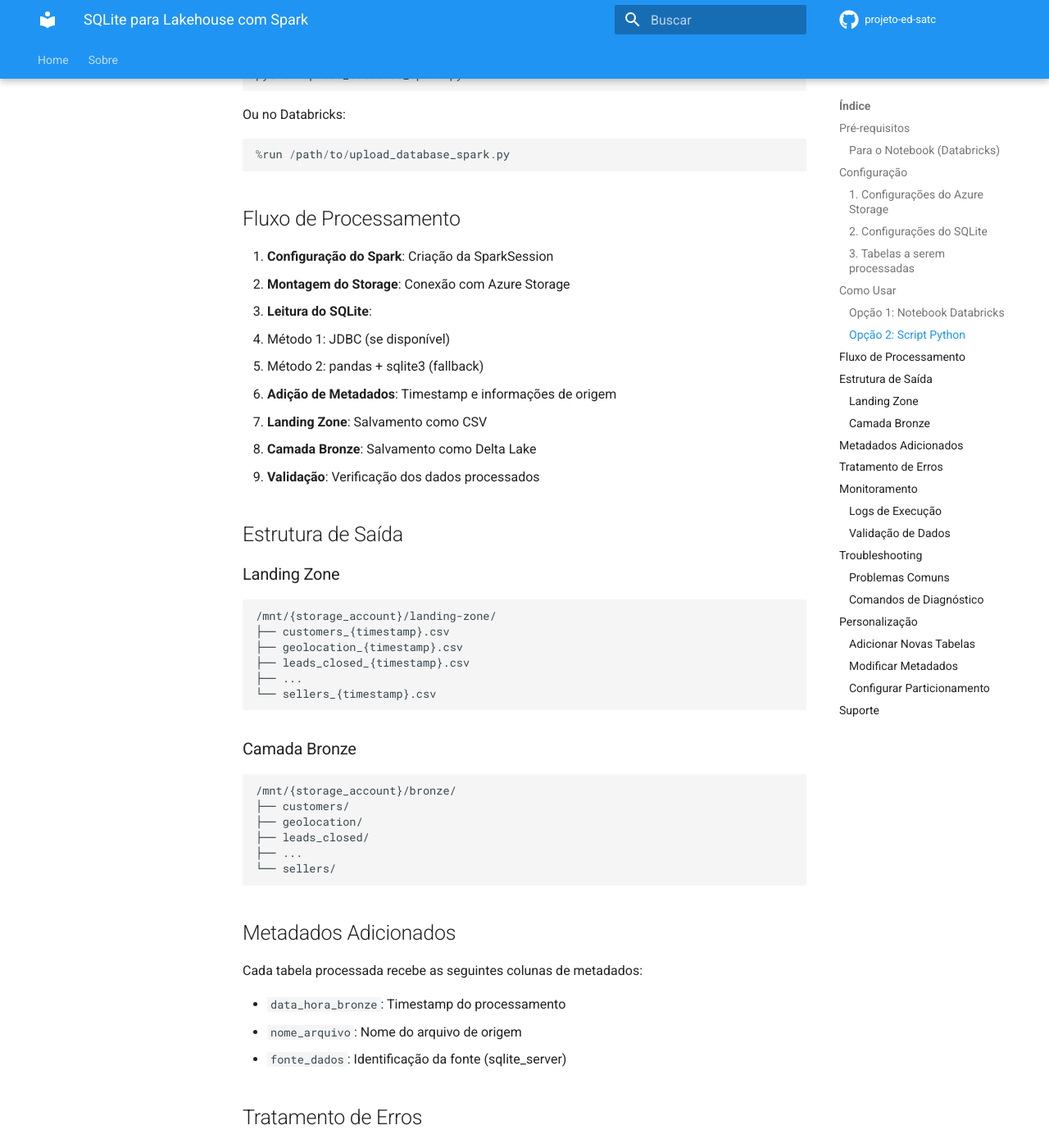
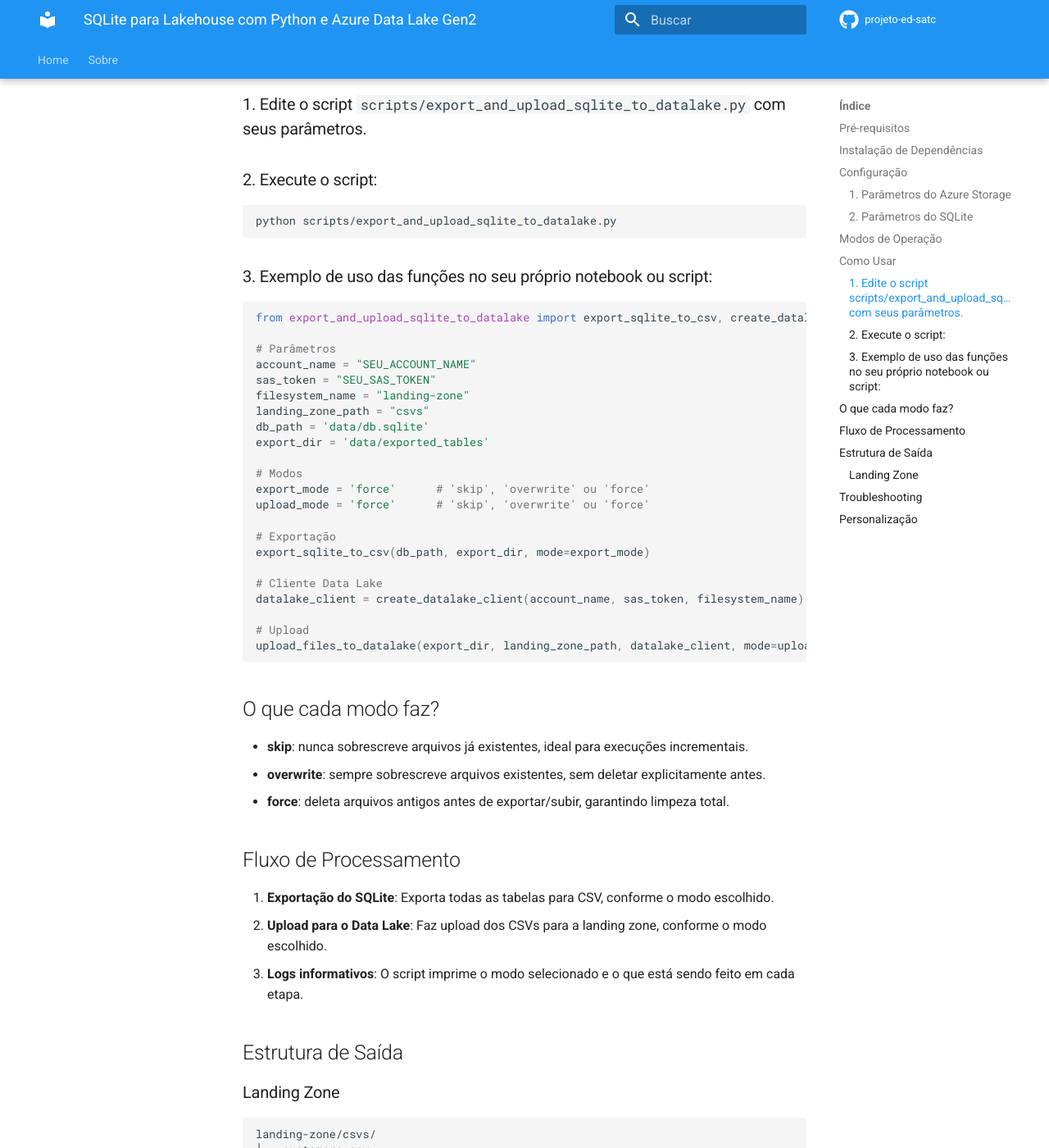
Before and after one commit to NicolasFreitas1/trabalho-final-engenharia-dados, an MkDocs documentation site: the page built from docs/updload-database.md, in a window 1280 px wide and 1400 px high, scrolled down 1563 px. Shown: the whole window at 82% size. Built offline with MkDocs 1.6.1 and Material for MkDocs 9.7.7, drawn with Linux system fonts in a browser that asks for light colours; comment, search, counter and statistics services are not loaded; some of the changed text lies outside the part shown.

Commit message:
feat: export and upload local file to data lake

````diff
--- a/docs/updload-database.md
+++ b/docs/updload-database.md
@@ -1,221 +1,132 @@
-# SQLite para Lakehouse com Spark
+# SQLite para Lakehouse com Python e Azure Data Lake Gen2
 
-Este conjunto de scripts permite ler dados de um banco SQLite localizado em um servidor e carregá-los na arquitetura Lakehouse usando Apache Spark.
+Este conjunto de scripts permite exportar dados de um banco SQLite local para arquivos CSV e carregá-los na arquitetura Lakehouse (landing zone) no Azure Data Lake Gen2, com controle total sobre sobrescrita e limpeza dos arquivos.
 
 ## Pré-requisitos
 
-### Para o Notebook (Databricks)
+- Python 3.8+
+- Bibliotecas: `pandas`, `azure-storage-file-datalake`, `sqlite3`
+- SAS Token do Azure Storage com permissões adequadas
+- Acesso ao arquivo SQLite local
 
-- Workspace do Databricks configurado
-- Cluster Spark com acesso ao Azure Storage
-- Permissões para montar storage no Databricks
+> **O arquivo SQLite utilizado neste projeto está disponível publicamente em:** > [https://www.kaggle.com/datasets/terencicp/e-commerce-dataset-by-olist-as-an-sqlite-database?resource=download](https://www.kaggle.com/datasets/terencicp/e-commerce-dataset-by-olist-as-an-sqlite-database?resource=download)
+>
+> Baixe o arquivo e coloque-o no diretório indicado em `db_path`.
+
+## Instalação de Dependências
+
+```bash
+pip install pandas azure-storage-file-datalake
+```
 
 ## Configuração
 
-### 1. Configurações do Azure Storage
+### 1. Parâmetros do Azure Storage
 
-Edite as seguintes variáveis nos scripts:
+Edite as seguintes variáveis no script:
 
 ```python
-storage_account_name = "datalake4b6c87c48101c278"  # Seu storage account
-sas_token = "seu_token_sas_aqui"  # Token SAS do Azure Storage
+account_name = "SEU_ACCOUNT_NAME"  # Nome da storage account
+sas_token = "SEU_SAS_TOKEN"        # Token SAS do Azure Storage
+filesystem_name = "landing-zone"   # Nome do container
+landing_zone_path = "csvs"         # Pasta de destino no Data Lake (ou "" para raiz)
 ```
 
-### 2. Configurações do SQLite
-
-Especifique o caminho do arquivo SQLite no servidor:
+### 2. Parâmetros do SQLite
 
 ```python
-# Para acesso direto ao arquivo
-sqlite_path = "/caminho/para/servidor/db.sqlite"
-
-# Para acesso via JDBC (se configurado)
-sqlite_server_url = "jdbc:sqlite://servidor:porta/caminho/db.sqlite"
+db_path = '../data/db.sqlite'          # Caminho para o banco SQLite
+export_dir = '../data/exported_tables' # Diretório para salvar os CSVs
 ```
 
-### 3. Tabelas a serem processadas
+## Modos de Operação
 
-A lista padrão inclui as tabelas do dataset Olist:
+Tanto a exportação quanto o upload aceitam três modos:
+
+- `'skip'`: pula arquivos que já existem (não sobrescreve nada)
+- `'overwrite'`: sobrescreve arquivos existentes
+- `'force'`: deleta arquivos antigos antes de exportar/subir
+
+Exemplo de configuração:
 
 ```python
-tables = [
-    "customers", "geolocation", "leads_closed", "leads_qualified",
-    "order_items", "order_payments", "order_reviews", "orders",
-    "product_category_name_translation", "products", "sellers"
-]
+export_mode = 'skip'      # Para exportação do SQLite
+upload_mode = 'overwrite' # Para upload ao Data Lake
 ```
 
 ## Como Usar
 
-### Opção 1: Notebook Databricks
+### 1. Edite o script `scripts/export_and_upload_sqlite_to_datalake.py` com seus parâmetros.
 
-1. Abra o notebook `upload-database-spark.ipynb` no Databricks
-2. Execute as células em sequência
-3. Ajuste as configurações conforme necessário
-4. Monitore o progresso através das células de validação
-
-### Opção 2: Script Python
-
-1. Configure as variáveis no script
-2. Execute o comando:
+### 2. Execute o script:
 
 ```bash
-python upload_database_spark.py
+python scripts/export_and_upload_sqlite_to_datalake.py
 ```
 
-Ou no Databricks:
+### 3. Exemplo de uso das funções no seu próprio notebook ou script:
 
 ```python
-%run /path/to/upload_database_spark.py
+from export_and_upload_sqlite_to_datalake import export_sqlite_to_csv, create_datalake_client, upload_files_to_datalake
+
+# Parâmetros
+account_name = "SEU_ACCOUNT_NAME"
+sas_token = "SEU_SAS_TOKEN"
+filesystem_name = "landing-zone"
+landing_zone_path = "csvs"
+db_path = 'data/db.sqlite'
+export_dir = 'data/exported_tables'
+
+# Modos
+export_mode = 'force'      # 'skip', 'overwrite' ou 'force'
+upload_mode = 'force'      # 'skip', 'overwrite' ou 'force'
+
+# Exportação
+export_sqlite_to_csv(db_path, export_dir, mode=export_mode)
+
+# Cliente Data Lake
+datalake_client = create_datalake_client(account_name, sas_token, filesystem_name)
+
+# Upload
+upload_files_to_datalake(export_dir, landing_zone_path, datalake_client, mode=upload_mode)
 ```
+
+## O que cada modo faz?
+
+- **skip**: nunca sobrescreve arquivos já existentes, ideal para execuções incrementais.
+- **overwrite**: sempre sobrescreve arquivos existentes, sem deletar explicitamente antes.
+- **force**: deleta arquivos antigos antes de exportar/subir, garantindo limpeza total.
 
 ## Fluxo de Processamento
 
-1. **Configuração do Spark**: Criação da SparkSession
-2. **Montagem do Storage**: Conexão com Azure Storage
-3. **Leitura do SQLite**:
-   - Método 1: JDBC (se disponível)
-   - Método 2: pandas + sqlite3 (fallback)
-4. **Adição de Metadados**: Timestamp e informações de origem
-5. **Landing Zone**: Salvamento como CSV
-6. **Camada Bronze**: Salvamento como Delta Lake
-7. **Validação**: Verificação dos dados processados
+1. **Exportação do SQLite**: Exporta todas as tabelas para CSV, conforme o modo escolhido.
+2. **Upload para o Data Lake**: Faz upload dos CSVs para a landing zone, conforme o modo escolhido.
+3. **Logs informativos**: O script imprime o modo selecionado e o que está sendo feito em cada etapa.
 
 ## Estrutura de Saída
 
 ### Landing Zone
 
 ```
-/mnt/{storage_account}/landing-zone/
-├── customers_{timestamp}.csv
-├── geolocation_{timestamp}.csv
-├── leads_closed_{timestamp}.csv
+landing-zone/csvs/
+├── customers.csv
+├── geolocation.csv
+├── leads_closed.csv
 ├── ...
-└── sellers_{timestamp}.csv
+└── sellers.csv
 ```
-
-### Camada Bronze
-
-```
-/mnt/{storage_account}/bronze/
-├── customers/
-├── geolocation/
-├── leads_closed/
-├── ...
-└── sellers/
-```
-
-## Metadados Adicionados
-
-Cada tabela processada recebe as seguintes colunas de metadados:
-
-- `data_hora_bronze`: Timestamp do processamento
-- `nome_arquivo`: Nome do arquivo de origem
-- `fonte_dados`: Identificação da fonte (sqlite_server)
-
-## Tratamento de Erros
-
-O script inclui tratamento robusto de erros:
-
-- **Falha no JDBC**: Fallback automático para pandas
-- **Erro de conexão**: Log detalhado do erro
-- **Falha no storage**: Continuação com outras tabelas
-- **Validação**: Verificação de integridade dos dados
-
-## Monitoramento
-
-### Logs de Execução
-
-- Progresso de cada etapa
-- Contagem de linhas por tabela
-- Tempo de processamento
-- Erros e avisos
-
-### Validação de Dados
-
-- Verificação de arquivos na landing zone
-- Verificação de tabelas na Bronze
-- Amostra de dados para validação
 
 ## Troubleshooting
 
-### Problemas Comuns
-
-1. **Erro de conexão SQLite**
-
-   - Verifique o caminho do arquivo
-   - Confirme permissões de acesso
-   - Teste a conexão manualmente
-
-2. **Erro de montagem do Storage**
-
-   - Verifique o SAS token
-   - Confirme o nome da storage account
-   - Verifique permissões no Azure
-
-3. **Erro de memória Spark**
-   - Ajuste as configurações de partição
-   - Reduza o tamanho do lote
-   - Aumente a memória do cluster
-
-### Comandos de Diagnóstico
-
-```python
-# Verificar montagens
-display(dbutils.fs.mounts())
-
-# Listar arquivos na landing zone
-display(dbutils.fs.ls(f"/mnt/{storage_account}/landing-zone"))
-
-# Verificar tabelas na Bronze
-display(dbutils.fs.ls(f"/mnt/{storage_account}/bronze"))
-
-# Testar leitura de uma tabela
-df = spark.read.format('delta').load(f'/mnt/{storage_account}/bronze/products')
-df.count()
-```
+- **Permissões SAS**: Certifique-se de que o SAS Token tem permissões de leitura, escrita, criação e deleção para o container e objetos.
+- **Erros de conexão**: Verifique o caminho do banco SQLite e as credenciais do Azure.
+- **Sobrescrita/limpeza**: Use o modo adequado para seu caso de uso.
 
 ## Personalização
 
-### Adicionar Novas Tabelas
+- Para exportar apenas algumas tabelas, edite a função de exportação para filtrar as tabelas desejadas.
+- Para mudar o formato de saída (ex: Parquet), adapte a função de exportação.
 
-Edite a lista `tables` no script:
+---
 
-```python
-tables = [
-    "sua_tabela_1",
-    "sua_tabela_2",
-    # ... outras tabelas
-]
-```
-
-### Modificar Metadados
-
-Ajuste as colunas de metadados na função `read_sqlite_from_server`:
-
-```python
-df = df.withColumn("data_hora_bronze", current_timestamp()) \
-       .withColumn("nome_arquivo", lit(f"{table}_{timestamp}.csv")) \
-       .withColumn("fonte_dados", lit("sqlite_server")) \
-       .withColumn("seu_metadado", lit("seu_valor"))
-```
-
-### Configurar Particionamento
-
-Para otimizar o desempenho, configure o particionamento:
-
-```python
-df.write.format('delta') \
-    .partitionBy("data_hora_bronze") \
-    .mode("overwrite") \
-    .save(bronze_path)
-```
-
-## Suporte
-
-Para dúvidas ou problemas:
-
-1. Verifique os logs de execução
-2. Teste a conectividade manualmente
-3. Valide as configurações do Azure Storage
-4. Consulte a documentação do Spark e Databricks
+**Dúvidas ou problemas? Consulte o script e os prints de log para entender o que foi feito em cada etapa.**
````
Also changed, not shown: 4 other files.
